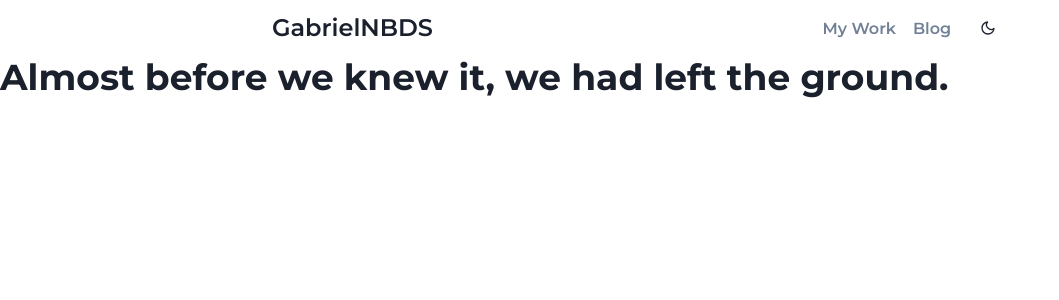
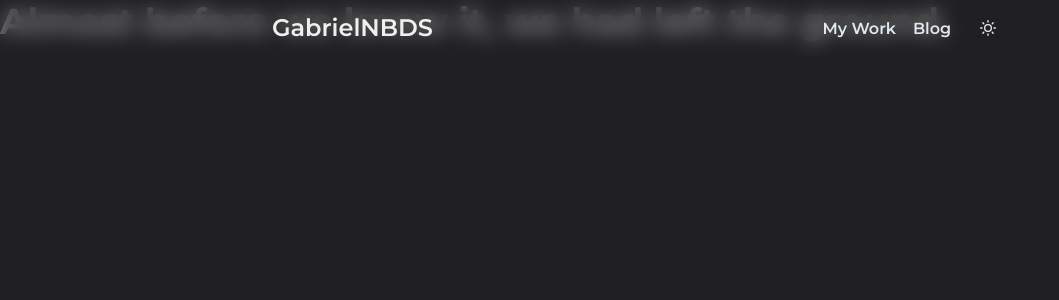
Before and after one commit to GabrielNBDS/gabrielnbds.dev, a Next.js app: page / in a window 1280 px wide. Shown: the top 300 px of the page, without its empty margins (0-1059 px from the left). Built offline with nearby package versions, Linux system fonts and the light colour scheme.

Commit message:
📦 NEW: Using custom background colors

```diff
--- a/package.json
+++ b/package.json
@@ -10,6 +10,7 @@
   },
   "dependencies": {
     "@chakra-ui/react": "^1.6.5",
+    "@chakra-ui/theme-tools": "^1.3.1",
     "@emotion/react": "11",
     "@emotion/styled": "11",
     "framer-motion": "5.2.0",
--- a/src/components/header.tsx
+++ b/src/components/header.tsx
@@ -19,7 +19,14 @@ const Header = () => {
   const { colorMode, toggleColorMode } = useColorMode()
 
   return (
-    <Box as="header" bg={useColorModeValue('white', 'gray.800')}>
+    <Box
+      as="header"
+      bg={useColorModeValue('#f5f5f540', '#20202380')}
+      css={{ backdropFilter: 'blur(10px)' }}
+      position="fixed"
+      zIndex={1}
+      w="100%"
+    >
       <Container py={2} maxW="container.md">
         <HStack justify="space-between">
           <Link href="/">
--- a/src/styles/theme.ts
+++ b/src/styles/theme.ts
@@ -1,8 +1,42 @@
+import { mode } from '@chakra-ui/theme-tools'
+
 export default {
+  colors: {
+    lightBackground: '#f5f5f5',
+    darkBackground: '#202023',
+  },
   global: {
     a: {
       cursor: 'pointer',
     },
+  },
+  styles: {
+    global: props => ({
+      body: {
+        bg: mode('lightBackground', 'darkBackground')(props),
+      },
+      a: {
+        cursor: 'pointer',
+      },
+    }),
+  },
+  components: {
+    Heading: {
+      variants: {
+        'section-title': {
+          textDecoration: 'underline',
+          fontSize: 20,
+          textUnderlineOffset: 6,
+          textDecorationColor: '#525252',
+          textDecorationThickness: 4,
+          marginTop: 3,
+          marginBottom: 4,
+        },
+      },
+    },
+  },
+  config: {
+    initialColorMode: 'dark',
   },
   fonts: {
     body: "'Montserrat', sans-serif",
```
Also changed, not shown: 1 other file (tests, documents, lock files or other folders).
